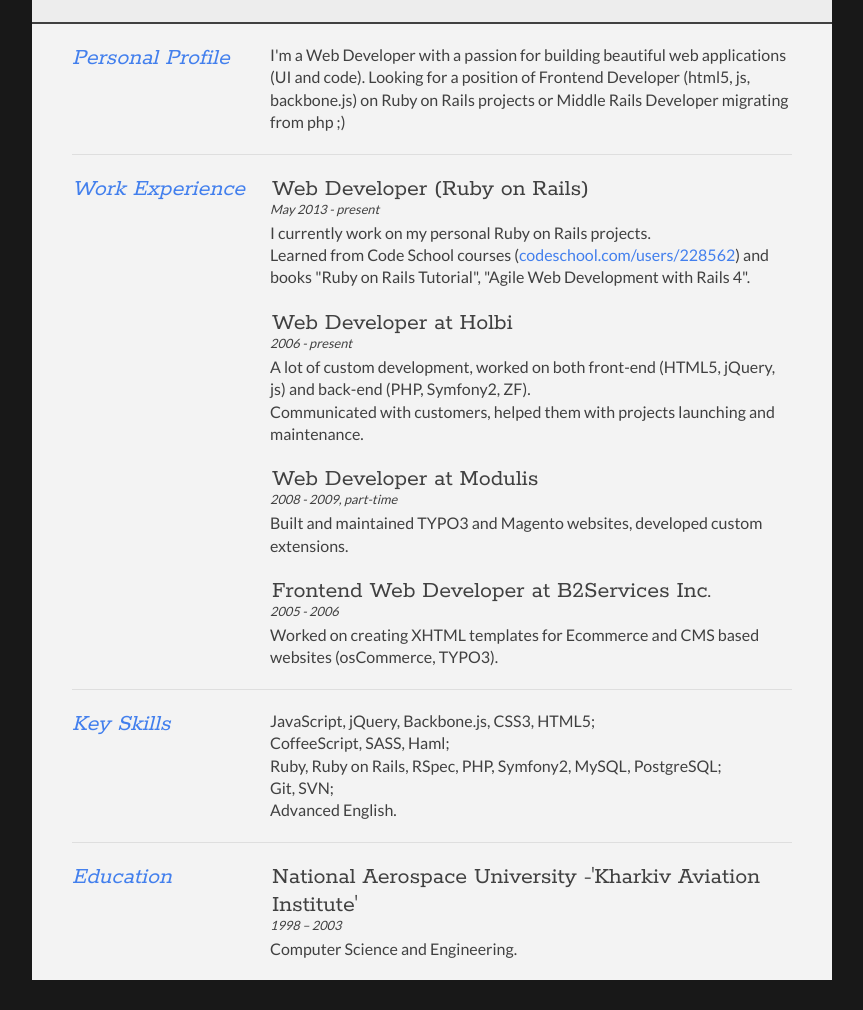
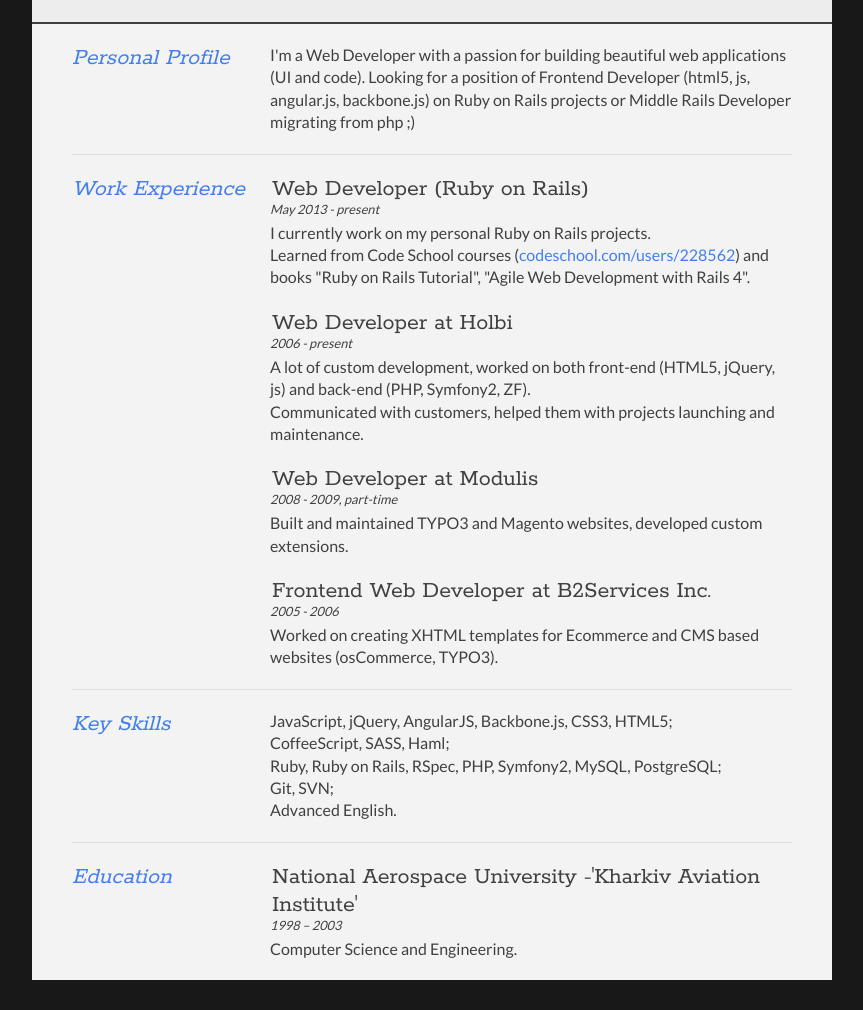
Before and after one commit to rmanasyan/manasyan.name, a plain HTML site: page cv/index.html in a window 1280 px wide. Shown: the part 160-1170 px from the top of the page, without its empty margins (208-1071 px from the left). Drawn offline with Linux system fonts and the light colour scheme.

Commit message:
I know AngularJS --Neo

```diff
--- a/cv/index.html
+++ b/cv/index.html
@@ -48,7 +48,7 @@
 
                 <div class="section-content">
                     <p>I'm a Web Developer with a passion for building beautiful web applications (UI and code).
-                        Looking for a position of Frontend Developer (html5, js, backbone.js) on Ruby on Rails projects
+                        Looking for a position of Frontend Developer (html5, js, angular.js, backbone.js) on Ruby on Rails projects
                         or Middle Rails Developer migrating from php ;)</p>
                 </div>
             </article>
@@ -96,7 +96,7 @@
             </div>
 
             <div class="section-content">
-                <p>JavaScript, jQuery, Backbone.js, CSS3, HTML5;<br>
+                <p>JavaScript, jQuery, AngularJS, Backbone.js, CSS3, HTML5;<br>
                     CoffeeScript, SASS, Haml;<br>
                     Ruby, Ruby on Rails, RSpec, PHP, Symfony2, MySQL, PostgreSQL;<br>
                     Git, SVN;<br>
```
